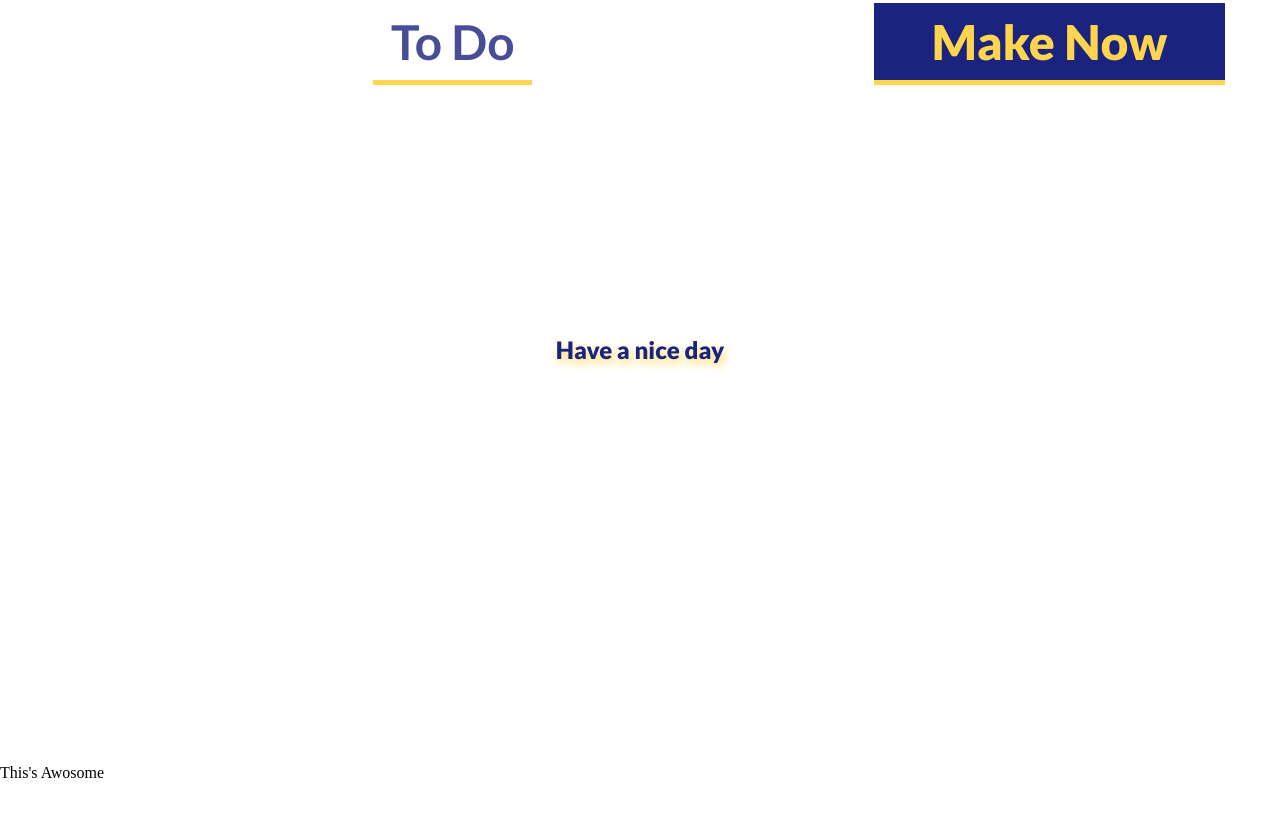
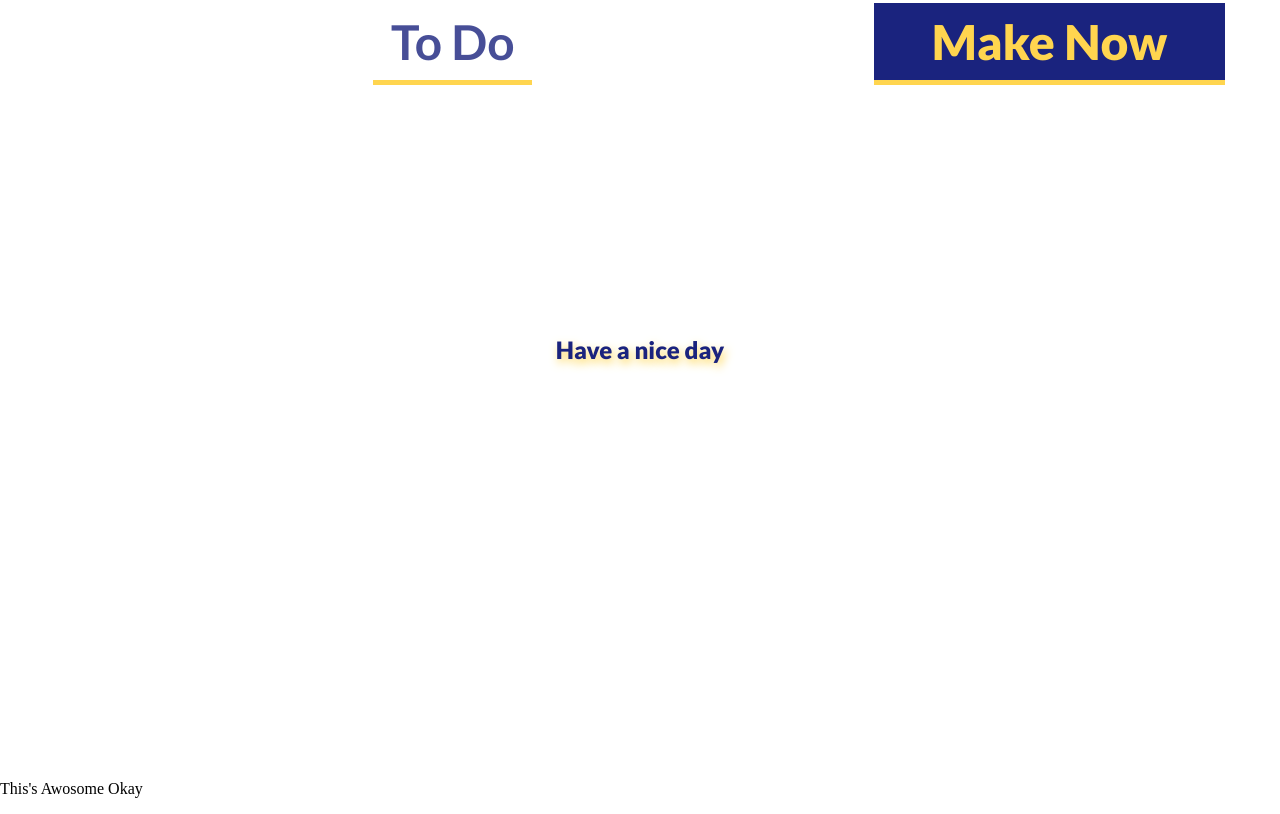
Before and after one commit to elshaieb/first-repo, a plain HTML site: page index.html in a window 1280 px wide. Shown: the part 1007-1821 px from the top of the page. Before the commit the page ends 1789 px from the top, so only its background shows below. Drawn offline with nearby package versions, Linux system fonts and the light colour scheme.

Commit message:
three commit

```diff
--- a/index.html
+++ b/index.html
@@ -31,7 +31,7 @@
                 </div>
             </div>
         </div>
-        <article>This's Awosome</article>
+        <p>This's Awosome Okay</p>
 
 
         <script src="js/jquery-3.2.0.min.js"></script>
```
